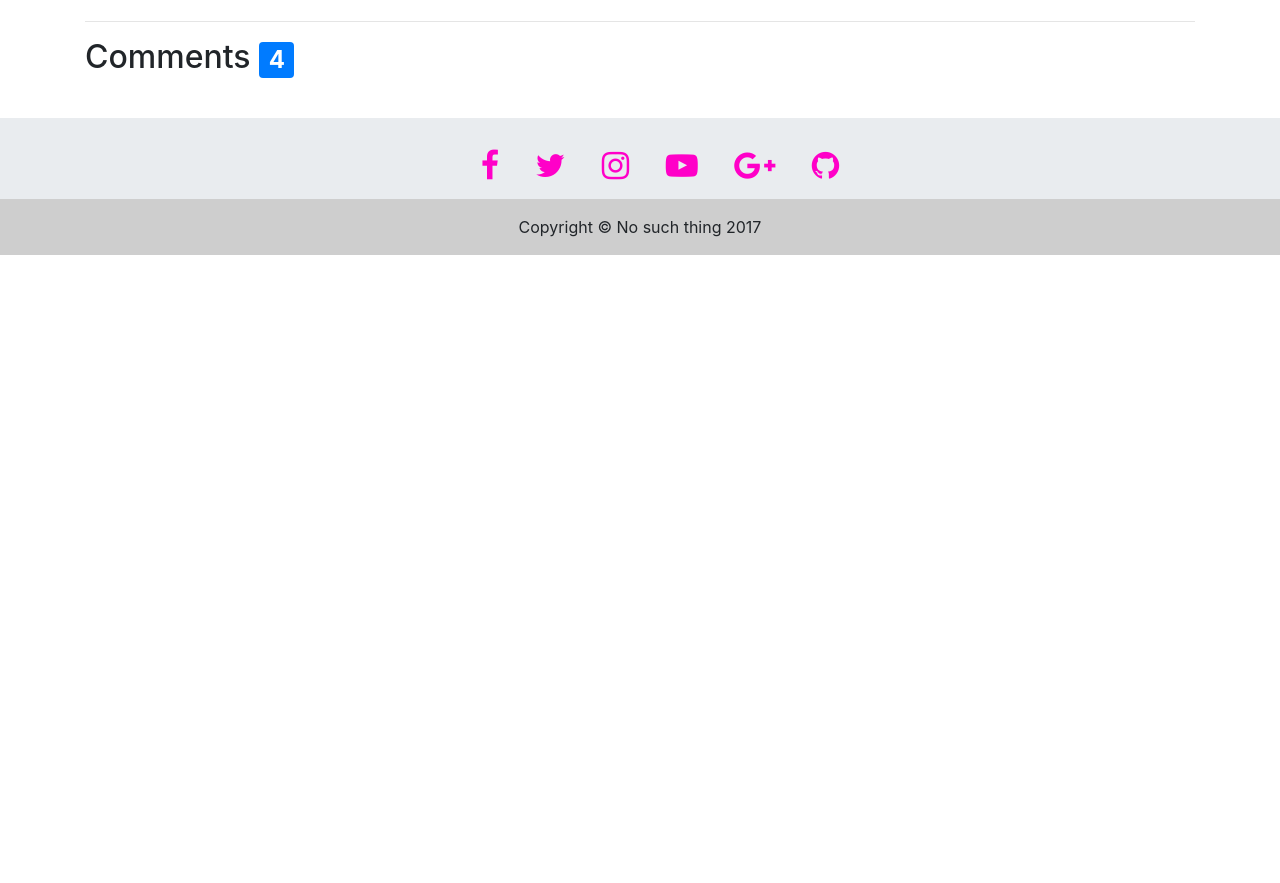
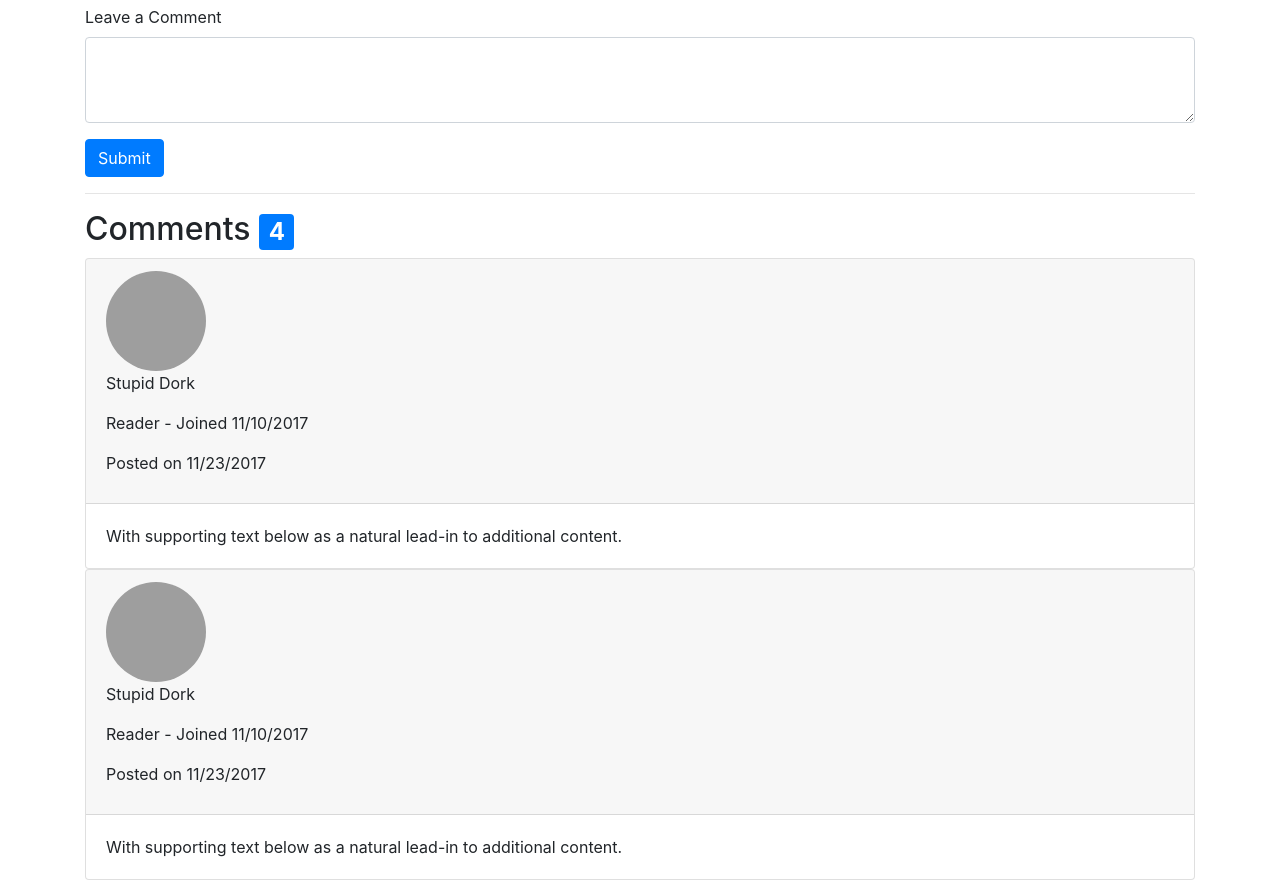
Before and after one commit to BryanYeh/blog-template, a plain HTML site: page post.html in a window 1280 px wide. Shown: the part 1900-2783 px from the top of the page. Before the commit the page ends 2155 px from the top, so only its background shows below. Drawn offline with nearby package versions, Linux system fonts and the light colour scheme; grey boxes are pictures that could not be loaded.

Commit message:
added comments

```diff
--- a/post.html
+++ b/post.html
@@ -64,7 +64,8 @@
                     Written by
                     <a href="#">Josh Darkman</a>
                     <i class="fa fa-calendar" aria-hidden="true"></i> 4/22/2000
-                    <i class="fa fa-comment-o" aria-hidden="true"></i> <a href="#comments">6 comments</a>
+                    <i class="fa fa-comment-o" aria-hidden="true"></i>
+                    <a href="#comments">6 comments</a>
                 </p>
             </div>
         </div>
@@ -114,15 +115,46 @@
     </div>
 
     <div id="comments" class="comments">
+
         <div class="container">
+            <form>
+                <div class="form-group">
+                    <label for="commentForm">Leave a Comment</label>
+                    <textarea class="form-control" id="commentForm" rows="3"></textarea>
+                </div>
+                <button type="submit" class="btn btn-primary">Submit</button>
+            </form>
             <div class="row">
                 <div class="col">
                     <hr>
-                            <h2>Comments <span class="badge badge-primary">4</span></h2>
+                    <h2>Comments
+                        <span class="badge badge-primary">4</span>
+                    </h2>
+                </div>
+            </div>
+            <div class="card comment">
+                <div class="card-header">
+                    <img src="https://placeimg.com/100/100/tech/5" alt="" class="img-fluid rounded-circle">
+                    <p class="commenter-name">Stupid Dork</p>
+                    <p class="commenter-status">Reader - Joined 11/10/2017</p>
+                    <p class="commenter-date">Posted on 11/23/2017</p>
+                </div>
+                <div class="card-body">
+                    <p class="card-text">With supporting text below as a natural lead-in to additional content.</p>
+                </div>
+            </div>
+            <div class="card comment">
+                <div class="card-header">
+                    <img src="https://placeimg.com/100/100/tech/5" alt="" class="img-fluid rounded-circle">
+                    <p class="commenter-name">Stupid Dork</p>
+                    <p class="commenter-status">Reader - Joined 11/10/2017</p>
+                    <p class="commenter-date">Posted on 11/23/2017</p>
+                </div>
+                <div class="card-body">
+                    <p class="card-text">With supporting text below as a natural lead-in to additional content.</p>
                 </div>
             </div>
         </div>
-
     </div>
 
 
```
Lines whose indentation alone changed are shown as unchanged.
